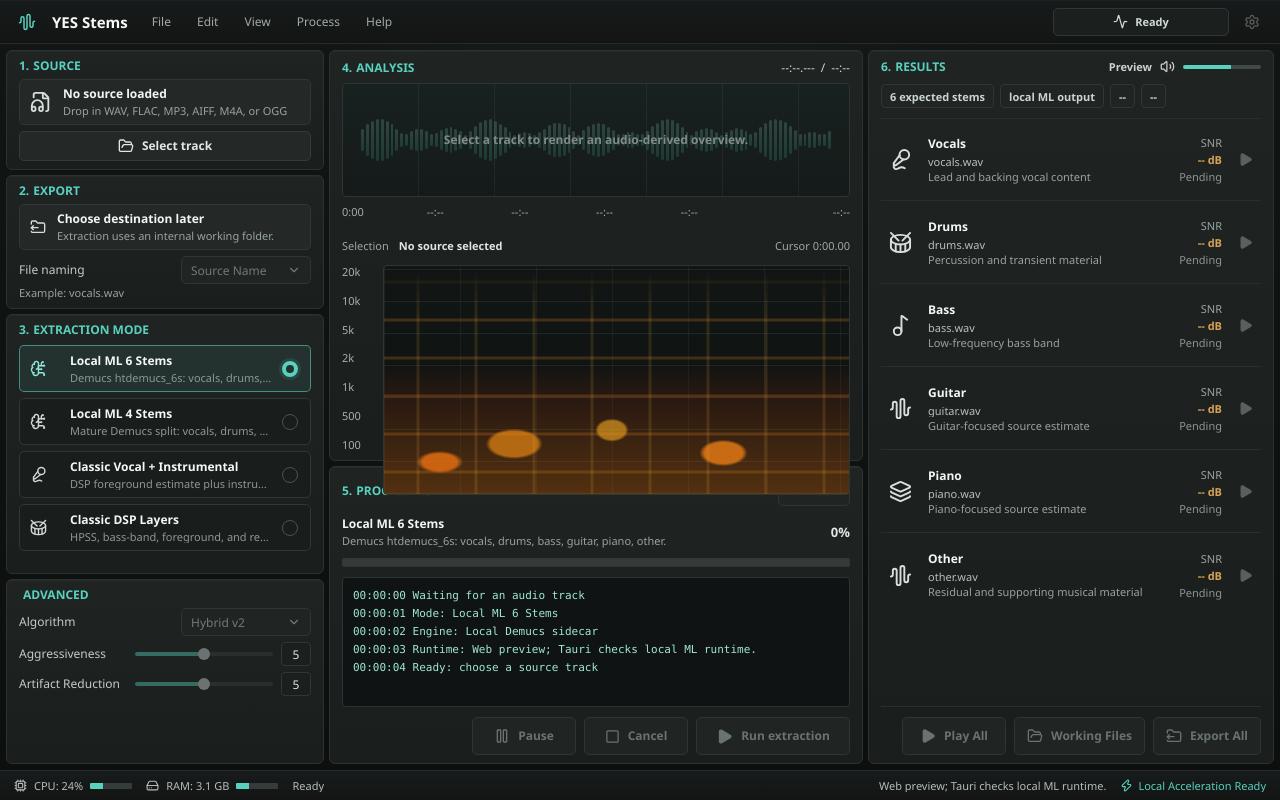
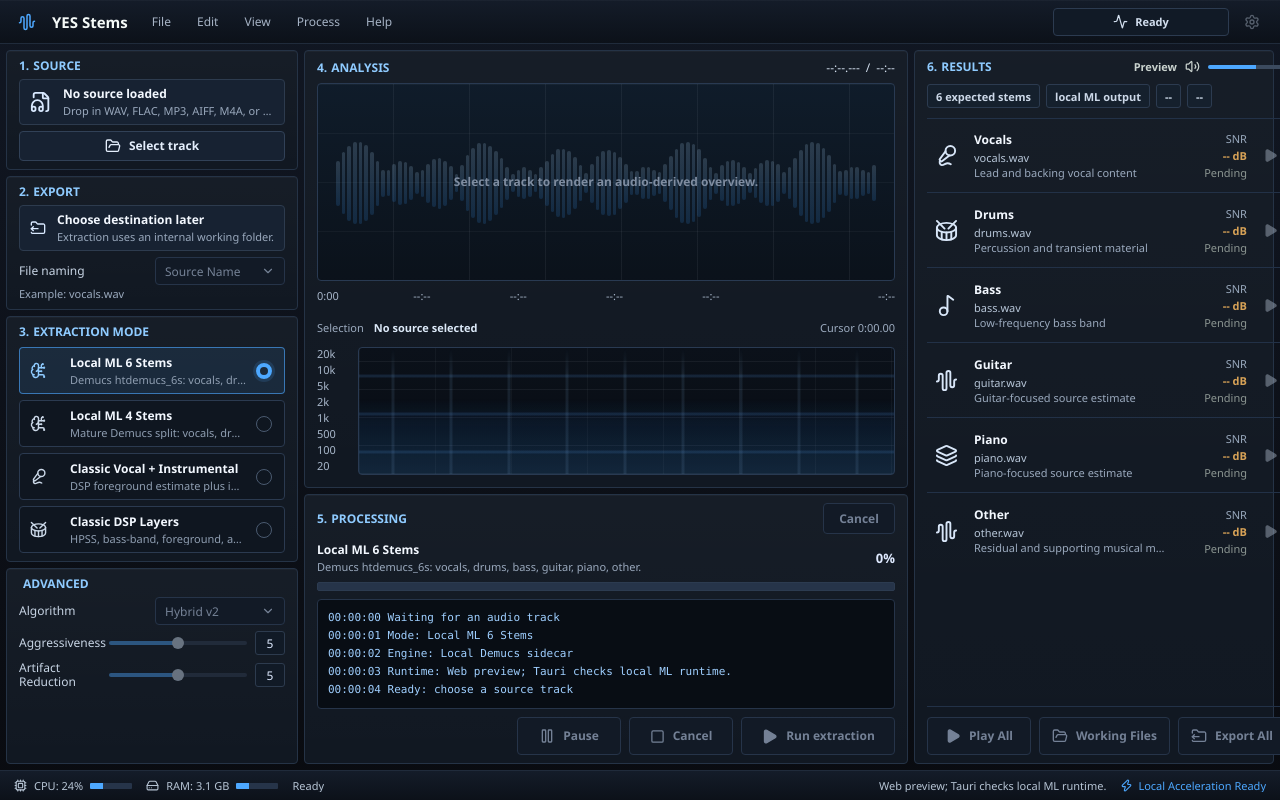
Before and after one commit to DanielKinsner/yes-stems, a React (Vite) app: page / in a window 1280 px wide. Built offline with nearby package versions, Linux system fonts and the light colour scheme.

Commit message:
style-ui-workstation-visual-system

```diff
--- a/src/App.css
+++ b/src/App.css
@@ -1,6 +1,6 @@
 :root {
-  color: #edf3f1;
-  background: #0d0f0f;
+  color: #eef5ff;
+  background: #090b10;
   font-family:
     "Aptos", "Segoe UI Variable", "Segoe UI", ui-sans-serif, system-ui, -apple-system, sans-serif;
   font-synthesis: none;
@@ -8,22 +8,22 @@
   -webkit-font-smoothing: antialiased;
   -moz-osx-font-smoothing: grayscale;
   -webkit-text-size-adjust: 100%;
-  --bg: #0d0f0f;
-  --chrome: #151817;
-  --chrome-2: #111414;
-  --panel: #1a1e1d;
-  --panel-2: #202524;
-  --panel-3: #151918;
-  --line: #2b3330;
-  --line-soft: rgba(211, 229, 223, 0.09);
-  --text: #eef4f1;
-  --muted: #98a39f;
-  --quiet: #737d79;
-  --accent: #58d1bf;
-  --accent-2: #90e4d5;
+  --bg: #090b10;
+  --chrome: #111722;
+  --chrome-2: #0b0f16;
+  --panel: #111822;
+  --panel-2: #162231;
+  --panel-3: #0d131d;
+  --line: #253346;
+  --line-soft: rgba(163, 192, 230, 0.12);
+  --text: #eef5ff;
+  --muted: #9aa9bd;
+  --quiet: #69778b;
+  --accent: #4da8ff;
+  --accent-2: #8fcbff;
   --amber: #d7a257;
   --danger: #f0b15d;
-  --shadow: 0 18px 44px rgba(0, 0, 0, 0.32);
+  --shadow: 0 18px 44px rgba(0, 0, 0, 0.35);
 }
 
 * {
@@ -50,22 +50,21 @@ button {
   grid-template-rows: 44px minmax(0, 1fr) 30px;
   color: var(--text);
   background:
-    radial-gradient(circle at 50% -35%, rgba(95, 150, 138, 0.16), transparent 38%),
-    linear-gradient(180deg, #111514 0%, #0d0f0f 100%);
+    linear-gradient(180deg, #111723 0%, #090b10 100%);
 }
 
 .app-chrome,
 .status-bar {
   display: flex;
   align-items: center;
-  border-color: #252c2a;
-  background: linear-gradient(180deg, #181b1b, #121514);
+  border-color: #202b3b;
+  background: linear-gradient(180deg, #141c29, #0c1119);
 }
 
 .app-chrome {
   justify-content: space-between;
   padding: 0 13px;
-  border-bottom: 1px solid #262c2a;
+  border-bottom: 1px solid #202b3b;
   box-shadow: 0 1px 0 rgba(255, 255, 255, 0.03) inset;
 }
 
@@ -115,7 +114,7 @@ p {
 .menu-strip {
   gap: 26px;
   margin-left: 13px;
-  color: #a1aaa6;
+  color: #a6b3c5;
   font-size: 12px;
   line-height: 14px;
 }
@@ -130,19 +129,19 @@ p {
   justify-content: center;
   gap: 7px;
   padding: 0 10px;
-  color: #cfdad6;
-  border: 1px solid #303836;
-  border-radius: 5px;
-  background: #1b201f;
+  color: #d2deee;
+  border: 1px solid #2c3b50;
+  border-radius: 4px;
+  background: #111a26;
   font-size: 11px;
   line-height: 13px;
   font-weight: 650;
 }
 
 .run-state-complete {
-  color: #9cebdc;
-  border-color: rgba(88, 209, 191, 0.44);
-  background: rgba(55, 124, 111, 0.18);
+  color: #b8dcff;
+  border-color: rgba(77, 168, 255, 0.44);
+  background: rgba(35, 101, 168, 0.2);
 }
 
 .run-state-error {
@@ -156,7 +155,7 @@ p {
   height: 30px;
   display: grid;
   place-items: center;
-  color: #aeb8b4;
+  color: #b7c4d5;
   border: 1px solid transparent;
   border-radius: 5px;
   background: transparent;
@@ -165,8 +164,8 @@ p {
 
 .icon-button:hover:not(:disabled) {
   color: var(--text);
-  border-color: #303836;
-  background: #202523;
+  border-color: #2d3c51;
+  background: #172232;
 }
 
 .icon-button:disabled {
@@ -177,8 +176,8 @@ p {
 .workbench {
   min-height: 0;
   display: grid;
-  grid-template-columns: 318px minmax(500px, 1fr) 406px;
-  gap: 5px;
+  grid-template-columns: 292px minmax(560px, 1fr) 360px;
+  gap: 6px;
   padding: 6px;
 }
 
@@ -188,16 +187,16 @@ p {
   min-height: 0;
   display: flex;
   flex-direction: column;
-  gap: 5px;
+  gap: 6px;
 }
 
 .module {
   min-width: 0;
   color: var(--text);
   border: 1px solid var(--line);
-  border-radius: 6px;
+  border-radius: 4px;
   background:
-    linear-gradient(180deg, rgba(255, 255, 255, 0.025), rgba(255, 255, 255, 0)),
+    linear-gradient(180deg, rgba(255, 255, 255, 0.022), rgba(255, 255, 255, 0)),
     var(--panel);
   box-shadow: 0 1px 0 rgba(255, 255, 255, 0.03) inset;
 }
@@ -212,15 +211,15 @@ p {
 }
 
 .source-module {
-  flex: 0 0 116px;
+  flex: 0 0 110px;
 }
 
 .output-module {
-  flex: 0 0 108px;
+  flex: 0 0 104px;
 }
 
 .mode-module {
-  flex: 0 0 260px;
+  flex: 0 0 246px;
 }
 
 .advanced-module {
@@ -233,16 +232,16 @@ p {
   min-height: 0;
   flex: 1 1 auto;
   display: grid;
-  grid-template-rows: auto 114px 22px 22px minmax(0, 1fr);
+  grid-template-rows: auto 198px 20px 22px minmax(88px, 1fr);
   gap: 8px;
   padding: 10px 12px 12px;
 }
 
 .processing-module {
-  flex: 0 0 298px;
+  flex: 0 0 236px;
   display: grid;
-  grid-template-rows: auto auto 9px minmax(84px, 1fr) auto;
-  gap: 10px;
+  grid-template-rows: auto auto 9px minmax(58px, 1fr) auto;
+  gap: 8px;
 }
 
 .results-module {
@@ -256,7 +255,7 @@ p {
 .section-heading {
   gap: 4px;
   min-width: 0;
-  color: var(--accent);
+  color: var(--accent-2);
   text-transform: uppercase;
 }
 
@@ -282,15 +281,15 @@ p {
   align-items: center;
   margin-top: 6px;
   padding: 6px 10px;
-  color: #dfe8e4;
-  border: 1px solid #303735;
-  border-radius: 5px;
-  background: #242928;
+  color: #e4eefc;
+  border: 1px solid #2d3b4e;
+  border-radius: 4px;
+  background: #172232;
 }
 
 .source-file svg,
 .export-contract svg {
-  color: #d5dfdc;
+  color: #d9e9ff;
 }
 
 .source-file strong,
@@ -299,7 +298,7 @@ p {
   display: block;
   min-width: 0;
   overflow: hidden;
-  color: #f2f7f5;
+  color: #f3f8ff;
   font-size: 12px;
   line-height: 16px;
   font-weight: 740;
@@ -331,10 +330,10 @@ p {
 .secondary-action,
 .export-action,
 .run-button {
-  border: 1px solid #343c39;
-  border-radius: 5px;
-  color: #dfe8e4;
-  background: #242928;
+  border: 1px solid #314157;
+  border-radius: 4px;
+  color: #e4eefc;
+  background: #172232;
   cursor: pointer;
 }
 
@@ -377,8 +376,8 @@ p {
 .export-action:hover:not(:disabled),
 .run-button:hover:not(:disabled),
 .mode-tabs button:hover:not(:disabled) {
-  border-color: rgba(88, 209, 191, 0.55);
-  background: #28302e;
+  border-color: rgba(77, 168, 255, 0.58);
+  background: #1c2b3f;
 }
 
 .file-naming-row,
@@ -394,7 +393,7 @@ p {
 .file-naming-row span,
 .select-row span,
 .slider-row > span {
-  color: #c2ccc7;
+  color: #c7d4e4;
   font-size: 12px;
   line-height: 14px;
 }
@@ -417,9 +416,9 @@ p {
 .path-field:disabled,
 .mode-tabs button:disabled {
   cursor: not-allowed;
-  color: #707a76;
-  border-color: #2f3634;
-  background: #202523;
+  color: #758296;
+  border-color: #263449;
+  background: #121a26;
 }
 
 .mode-tabs {
@@ -437,21 +436,21 @@ p {
   align-items: center;
   padding: 7px 10px;
   text-align: left;
-  border: 1px solid #303735;
-  border-radius: 5px;
-  color: #dce5e1;
-  background: #191d1c;
+  border: 1px solid #2b3a50;
+  border-radius: 4px;
+  color: #dfe9f7;
+  background: #0f1620;
   cursor: pointer;
 }
 
 .mode-tabs button svg {
-  color: #cfd8d4;
+  color: #cbd8e8;
 }
 
 .mode-tabs strong,
 .stem-row h3 {
   display: block;
-  color: #f3f8f6;
+  color: #f3f8ff;
   font-size: 12px;
   line-height: 15px;
   font-weight: 760;
@@ -461,7 +460,7 @@ p {
   display: block;
   margin-top: 3px;
   overflow: hidden;
-  color: #8d9894;
+  color: #8f9eb1;
   font-size: 11px;
   line-height: 13px;
   text-overflow: ellipsis;
@@ -471,18 +470,18 @@ p {
 .mode-tabs i {
   width: 16px;
   height: 16px;
-  border: 1px solid #4a5350;
+  border: 1px solid #4a5a70;
   border-radius: 50%;
 }
 
 .mode-tabs button.selected {
-  border-color: rgba(88, 209, 191, 0.58);
-  background: rgba(88, 209, 191, 0.09);
+  border-color: rgba(77, 168, 255, 0.62);
+  background: rgba(77, 168, 255, 0.1);
 }
 
 .mode-tabs button.selected i {
   border: 4px solid var(--accent);
-  box-shadow: 0 0 0 3px rgba(88, 209, 191, 0.12);
+  box-shadow: 0 0 0 3px rgba(77, 168, 255, 0.14);
 }
 
 .mode-tabs button.selected svg {
@@ -490,7 +489,7 @@ p {
 }
 
 .advanced-module {
-  color: #d6dfdb;
+  color: #d6e2f0;
 }
 
 .slider-row div {
@@ -515,7 +514,7 @@ p {
   border-radius: 999px;
   background:
     linear-gradient(90deg, var(--accent) 0 var(--slider-value), transparent var(--slider-value) 100%),
-    #3b4441;
+    #334258;
 }
 
 .slider-row input::-webkit-slider-thumb {
@@ -524,7 +523,7 @@ p {
   margin-top: -4px;
   appearance: none;
   border-radius: 50%;
-  background: #d9e3df;
+  background: #dcecff;
 }
 
 .slider-row input:disabled {
@@ -536,10 +535,10 @@ p {
   height: 24px;
   display: grid;
   place-items: center;
-  color: #dfe8e4;
-  border: 1px solid #303735;
-  border-radius: 4px;
-  background: #1b201f;
+  color: #dfeaff;
+  border: 1px solid #2d3b4e;
+  border-radius: 3px;
+  background: #111a26;
   font-size: 12px;
 }
 
@@ -547,7 +546,7 @@ p {
   display: inline-flex;
   gap: 6px;
   align-items: center;
-  color: #cfd8d4;
+  color: #d4e0ef;
   font-size: 12px;
   line-height: 14px;
   font-variant-numeric: tabular-nums;
@@ -557,17 +556,17 @@ p {
 .spectrogram {
   position: relative;
   overflow: hidden;
-  border: 1px solid #2d3633;
+  border: 1px solid #293a52;
   border-radius: 4px;
-  background: #131716;
+  background: #0a1018;
 }
 
 .wave-overview {
-  min-height: 114px;
   background:
-    linear-gradient(180deg, rgba(88, 209, 191, 0.05), rgba(88, 209, 191, 0.01)),
-    repeating-linear-gradient(90deg, transparent 0 75px, rgba(238, 244, 241, 0.06) 75px 76px),
-    #141817;
+    linear-gradient(180deg, rgba(77, 168, 255, 0.08), rgba(77, 168, 255, 0.01)),
+    repeating-linear-gradient(90deg, transparent 0 75px, rgba(238, 245, 255, 0.06) 75px 76px),
+    repeating-linear-gradient(0deg, transparent 0 48px, rgba(238, 245, 255, 0.04) 48px 49px),
+    #0a1018;
 }
 
 .wave-overview.interactive {
@@ -576,7 +575,7 @@ p {
 
 .wave-bars {
   position: absolute;
-  inset: 18px 18px;
+  inset: 24px 18px 22px;
   display: grid;
   grid-template-columns: repeat(96, minmax(2px, 1fr));
   gap: 2px;
@@ -586,7 +585,7 @@ p {
 .wave-bars span {
   min-height: 7px;
   border-radius: 999px;
-  background: linear-gradient(180deg, #9ef0df, #44bfaa);
+  background: linear-gradient(180deg, #b4ddff, #328ce4);
 }
 
 .playhead {
@@ -594,16 +593,16 @@ p {
   top: 0;
   bottom: 0;
   width: 1px;
-  background: rgba(229, 241, 237, 0.82);
-  box-shadow: 0 0 0 1px rgba(88, 209, 191, 0.24);
+  background: rgba(235, 247, 255, 0.86);
+  box-shadow: 0 0 0 1px rgba(77, 168, 255, 0.3);
 }
 
 .selection-range {
   position: absolute;
   top: 0;
   bottom: 0;
-  border-inline: 1px solid rgba(144, 228, 213, 0.7);
-  background: rgba(88, 209, 191, 0.14);
+  border-inline: 1px solid rgba(143, 203, 255, 0.7);
+  background: rgba(77, 168, 255, 0.16);
 }
 
 .overview-empty {
@@ -611,7 +610,7 @@ p {
   inset: 0;
   display: grid;
   place-items: center;
-  color: #7f8b86;
+  color: #7f8da1;
   font-size: 12px;
   line-height: 14px;
   font-weight: 650;
@@ -620,7 +619,7 @@ p {
 .time-axis {
   display: grid;
   grid-template-columns: repeat(6, 1fr);
-  color: #a4afab;
+  color: #a7b5c8;
   font-size: 11px;
   line-height: 14px;
   font-variant-numeric: tabular-nums;
@@ -635,7 +634,7 @@ p {
   grid-template-columns: auto minmax(0, 1fr) auto;
   gap: 10px;
   align-items: center;
-  color: #9da8a4;
+  color: #9cabbf;
   font-size: 11px;
   line-height: 14px;
   font-variant-numeric: tabular-nums;
@@ -644,7 +643,7 @@ p {
 .selection-readout b {
   min-width: 0;
   overflow: hidden;
-  color: #dce6e2;
+  color: #dce9f8;
   font-size: 11px;
   line-height: 14px;
   text-overflow: ellipsis;
@@ -662,18 +661,17 @@ p {
   display: grid;
   grid-template-rows: repeat(8, 1fr);
   align-items: start;
-  color: #a7b1ad;
+  color: #a8b7ca;
   font-size: 11px;
   line-height: 13px;
   font-variant-numeric: tabular-nums;
 }
 
 .spectrogram {
-  min-height: 230px;
   background:
-    repeating-linear-gradient(0deg, rgba(232, 242, 239, 0.08) 0 1px, transparent 1px 32px),
-    repeating-linear-gradient(90deg, rgba(232, 242, 239, 0.05) 0 1px, transparent 1px 76px),
-    linear-gradient(180deg, #111514, #0f1211);
+    repeating-linear-gradient(0deg, rgba(226, 239, 255, 0.06) 0 1px, transparent 1px 28px),
+    repeating-linear-gradient(90deg, rgba(226, 239, 255, 0.04) 0 1px, transparent 1px 76px),
+    linear-gradient(180deg, #0b111a, #080c12);
 }
 
 .spectrogram-noise,
@@ -685,12 +683,8 @@ p {
 .spectrogram-noise {
   opacity: 0.86;
   background:
-    radial-gradient(ellipse at 12% 86%, rgba(226, 117, 33, 0.96) 0 3%, transparent 4%),
-    radial-gradient(ellipse at 28% 78%, rgba(227, 139, 35, 0.82) 0 5%, transparent 6%),
-    radial-gradient(ellipse at 49% 72%, rgba(232, 165, 49, 0.75) 0 4%, transparent 5%),
-    radial-gradient(ellipse at 73% 82%, rgba(236, 134, 37, 0.9) 0 4%, transparent 5%),
-    linear-gradient(180deg, transparent 0 42%, rgba(156, 58, 24, 0.18) 56%, rgba(236, 128, 31, 0.34) 100%);
-  filter: saturate(1.14);
+    linear-gradient(180deg, transparent 0 40%, rgba(30, 91, 163, 0.14) 58%, rgba(77, 168, 255, 0.2) 100%);
+  filter: saturate(1.06);
 }
 
 .spectrogram-harmonics {
@@ -699,13 +693,13 @@ p {
     repeating-linear-gradient(
       0deg,
       transparent 0 20px,
-      rgba(246, 148, 35, 0.26) 21px 23px,
+      rgba(89, 160, 236, 0.18) 21px 23px,
       transparent 24px 38px
     ),
     repeating-linear-gradient(
       90deg,
       transparent 0 32px,
-      rgba(255, 190, 72, 0.16) 33px 35px,
+      rgba(159, 211, 255, 0.12) 33px 35px,
       transparent 36px 58px
     );
   mask-image: linear-gradient(180deg, transparent 0, black 22%, black 100%);
@@ -720,7 +714,7 @@ p {
 }
 
 .process-title-row b {
-  color: #dfe8e4;
+  color: #dfeaff;
   font-size: 13px;
   line-height: 16px;
   font-weight: 760;
@@ -730,15 +724,15 @@ p {
 .process-progress {
   height: 9px;
   overflow: hidden;
-  border: 1px solid #303735;
+  border: 1px solid #2c3b50;
   border-radius: 2px;
-  background: #343b38;
+  background: #263449;
 }
 
 .process-progress span {
   display: block;
   height: 100%;
-  background: linear-gradient(90deg, var(--accent), #8eddd0);
+  background: linear-gradient(90deg, var(--accent), #a4d8ff);
   transition: width 180ms ease;
 }
 
@@ -746,10 +740,10 @@ p {
   min-height: 0;
   overflow: hidden;
   padding: 9px 10px;
-  border: 1px solid #2c3431;
+  border: 1px solid #263449;
   border-radius: 4px;
-  background: #101313;
-  color: #9de7d7;
+  background: #080d14;
+  color: #9fcfff;
   font-family: "Cascadia Mono", "Consolas", ui-monospace, SFMono-Regular, monospace;
   font-size: 11px;
   line-height: 18px;
@@ -811,9 +805,9 @@ p {
 
 .run-button,
 .export-action {
-  color: #06221d;
-  border-color: rgba(88, 209, 191, 0.72);
-  background: linear-gradient(180deg, #70dece, #4fbbaa);
+  color: #071522;
+  border-color: rgba(77, 168, 255, 0.78);
+  background: linear-gradient(180deg, #87c9ff, #4da8ff);
 }
 
 .run-button {
@@ -825,9 +819,9 @@ p {
 .export-action:disabled,
 .small-button:disabled {
   cursor: not-allowed;
-  color: #69736f;
-  border-color: #2f3634;
-  background: #202523;
+  color: #748196;
+  border-color: #263449;
+  background: #121a26;
 }
 
 .preview-control {
@@ -843,7 +837,7 @@ p {
   height: 4px;
   border-radius: 999px;
   background:
-    linear-gradient(90deg, var(--accent) 0 62%, #424a47 62% 100%);
+    linear-gradient(90deg, var(--accent) 0 62%, #3b4a5e 62% 100%);
 }
 
 .result-stats {
@@ -857,10 +851,10 @@ p {
   display: inline-flex;
   align-items: center;
   padding: 4px 8px;
-  color: #cad4d0;
-  border: 1px solid #303735;
-  border-radius: 4px;
-  background: #202524;
+  color: #ccd8e8;
+  border: 1px solid #2c3b50;
+  border-radius: 3px;
+  background: #15202d;
   font-size: 11px;
   line-height: 13px;
   font-weight: 680;
@@ -872,19 +866,19 @@ p {
   align-content: start;
   gap: 1px;
   overflow: hidden auto;
-  border-top: 1px solid #282f2c;
-  border-bottom: 1px solid #282f2c;
+  border-top: 1px solid #223147;
+  border-bottom: 1px solid #223147;
 }
 
 .stem-row {
-  min-height: 82px;
+  min-height: 74px;
   display: grid;
   grid-template-columns: 38px minmax(0, 1fr) 68px 30px;
   gap: 9px;
   align-items: center;
   padding: 10px 0;
   color: #cfd8d4;
-  border-bottom: 1px solid #282f2c;
+  border-bottom: 1px solid #223147;
 }
 
 .stem-row:last-child {
@@ -892,7 +886,7 @@ p {
 }
 
 .stem-row > svg {
-  color: #d8e0dd;
+  color: #d8e6f8;
   justify-self: center;
 }
 
@@ -904,7 +898,7 @@ p {
 .stem-row p {
   margin-top: 4px;
   overflow: hidden;
-  color: #b6c0bc;
+  color: #b7c6d8;
   font-size: 11px;
   line-height: 13px;
   text-overflow: ellipsis;
@@ -915,7 +909,7 @@ p {
   display: grid;
   gap: 4px;
   justify-items: end;
-  color: #9aa5a1;
+  color: #99a9bd;
   font-size: 11px;
   line-height: 13px;
   font-variant-numeric: tabular-nums;
@@ -962,9 +956,9 @@ p {
   align-items: center;
   padding: 7px 9px;
   color: #c8f5e4;
-  border: 1px solid rgba(120, 216, 190, 0.35);
+  border: 1px solid rgba(77, 168, 255, 0.35);
   border-radius: 5px;
-  background: rgba(46, 145, 118, 0.16);
+  background: rgba(35, 101, 168, 0.18);
   font-size: 11px;
   line-height: 14px;
   overflow-wrap: anywhere;
@@ -977,8 +971,8 @@ p {
 .status-bar {
   gap: 14px;
   padding: 0 14px;
-  border-top: 1px solid #262c2a;
-  color: #b4bdb9;
+  border-top: 1px solid #202b3b;
+  color: #b6c4d4;
   font-size: 11px;
   line-height: 13px;
 }
@@ -1005,7 +999,7 @@ p {
   border-radius: 1px;
   background:
     linear-gradient(90deg, var(--accent) 0 32%, transparent 32% 100%),
-    #343b38;
+    #263449;
 }
 
 .gpu-ready,
```
